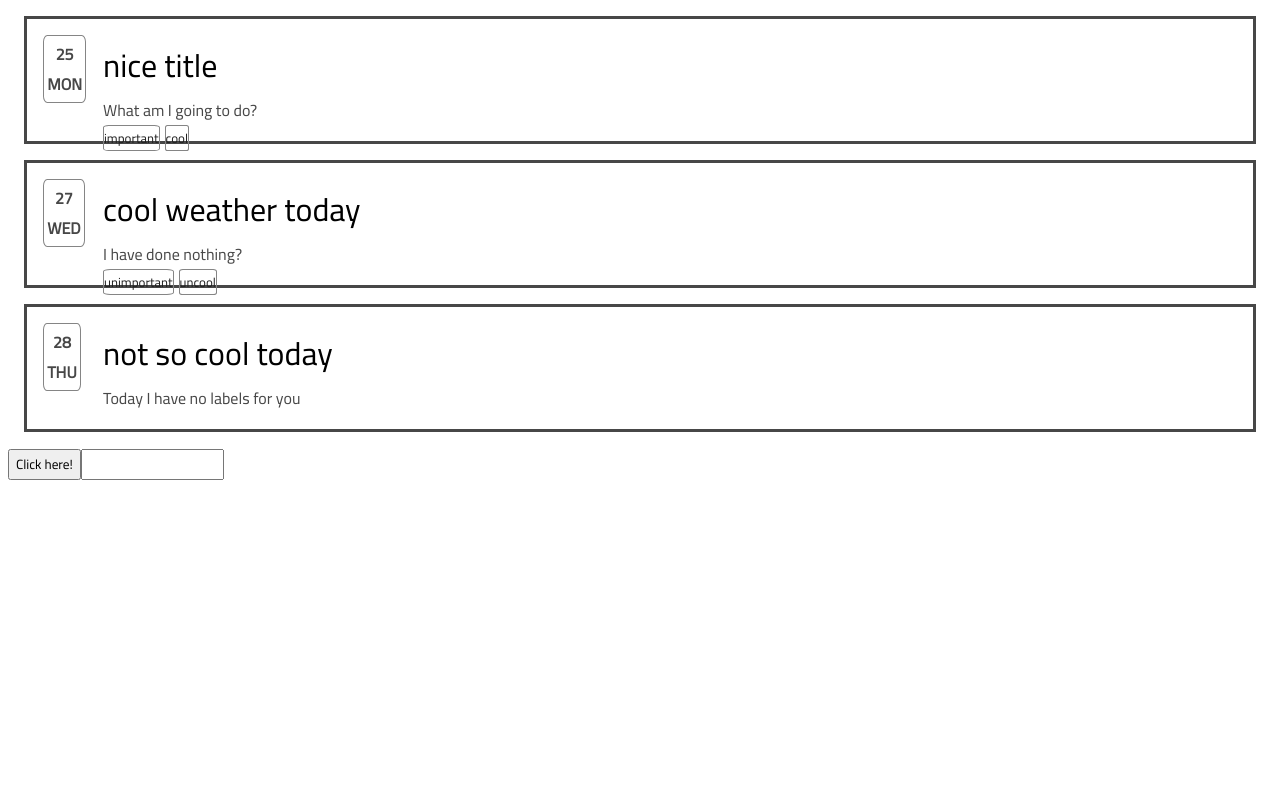
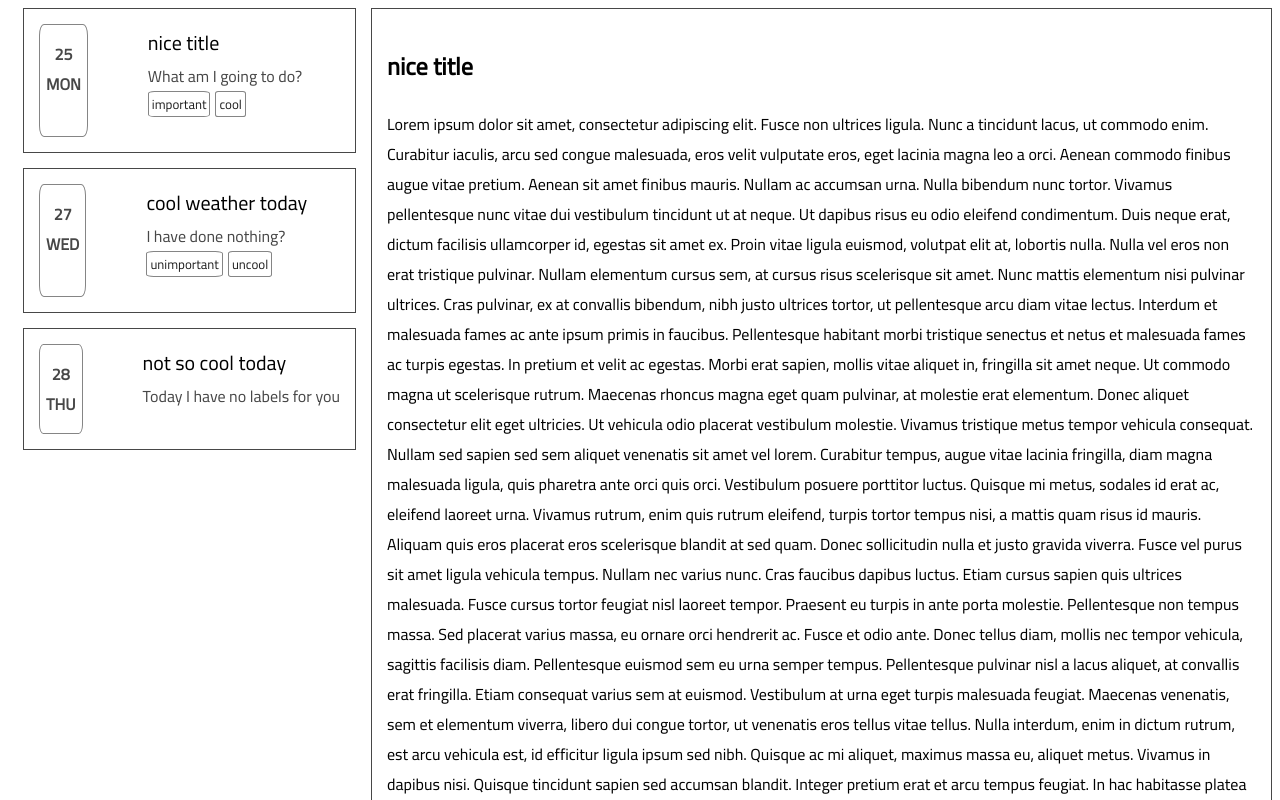
Before and after one commit to Akides/tagebuch-app, a React (Create React App) app in the folder packages/frontend/: page / in a window 1280 px wide. Shown: the top 800 px of the page. Built offline with nearby package versions, Linux system fonts and the light colour scheme; no server answers.

Commit message:
add further styling

```diff
--- a/packages/frontend/src/Themes.tsx
+++ b/packages/frontend/src/Themes.tsx
@@ -12,6 +12,9 @@ const theme = {
       shadowColor: "rgba(0, 0, 0, 0.3)",
       listBackgroundColor: "rgb(45, 45, 45)",
     },
+    sizes: {
+      borderWidth: "1.5px"
+    }
   };
 
   export const Theme = ({ children }:{children: ReactNode}) => (
--- a/packages/frontend/src/components/Card/Card.tsx
+++ b/packages/frontend/src/components/Card/Card.tsx
@@ -16,8 +16,11 @@ export const Card: React.VFC<CardProps> = ({children, title, labels, date, weekd
         const Wrapper = styled.div`
             border-style: solid;
             border-color: ${props => props.theme.colors.fontColor};
-            padding: 1em;
-            margin: 1em;
+            border-width: ${props => props.theme.sizes.borderWidth};
+            padding: 15px;
+            margin: 15px;
+            margin-top: 0;
+            display: flex;
         `;
 
         const Date = styled.div`
@@ -25,7 +28,7 @@ export const Card: React.VFC<CardProps> = ({children, title, labels, date, weekd
             text-align: center;
             border: 0.1em solid ${props => props.theme.colors.borderColor};
             border-radius: 10%;
-            padding: 0.2em;
+            padding: 14px 6px;
             float: left;
             font-weight: bold;
         `;
@@ -36,7 +39,7 @@ export const Card: React.VFC<CardProps> = ({children, title, labels, date, weekd
 
         const Title = styled.div`
             color: black;
-            font-size: 2em;
+            font-size: 20px;
         `;
 
         const Description = styled.div`
@@ -55,8 +58,8 @@ export const Card: React.VFC<CardProps> = ({children, title, labels, date, weekd
             margin-right: 5px;
             border: 0.1em solid ${props => props.theme.colors.borderColor};
             border-radius: 10%;
-
-
+            padding-left: 3px;
+            padding-right: 3px;
         `;
 
         const labels_arr = labels.map((label) => <Label key={label}>{label}</Label>)    //provide key for react
--- a/packages/frontend/src/components/Content.tsx
+++ b/packages/frontend/src/components/Content.tsx
@@ -2,11 +2,21 @@ import { Theme } from "../Themes"
 
 import React from "react";
 import { Mainbar } from "./Mainbar";
+import { Sidebar } from "./Sidebar";
+import { Entry } from "./Entry/Entry";
 
 export const Content: React.VFC = () => {
     return (
         <Theme>
+            <Sidebar/>
             <Mainbar/>
+            <Entry title="nice title" labels={["important, cool"]} date="22.11.2021" weekday="Monday">
+            Lorem ipsum dolor sit amet, consectetur adipiscing elit. Fusce non ultrices ligula. Nunc a tincidunt lacus, ut commodo enim. Curabitur iaculis, arcu sed congue malesuada, eros velit vulputate eros, eget lacinia magna leo a orci. Aenean commodo finibus augue vitae pretium. Aenean sit amet finibus mauris. Nullam ac accumsan urna. Nulla bibendum nunc tortor. Vivamus pellentesque nunc vitae dui vestibulum tincidunt ut at neque. Ut dapibus risus eu odio eleifend condimentum. Duis neque erat, dictum facilisis ullamcorper id, egestas sit amet ex. Proin vitae ligula euismod, volutpat elit at, lobortis nulla.
+            Nulla vel eros non erat tristique pulvinar. Nullam elementum cursus sem, at cursus risus scelerisque sit amet. Nunc mattis elementum nisi pulvinar ultrices. Cras pulvinar, ex at convallis bibendum, nibh justo ultrices tortor, ut pellentesque arcu diam vitae lectus. Interdum et malesuada fames ac ante ipsum primis in faucibus. Pellentesque habitant morbi tristique senectus et netus et malesuada fames ac turpis egestas. In pretium et velit ac egestas. Morbi erat sapien, mollis vitae aliquet in, fringilla sit amet neque. Ut commodo magna ut scelerisque rutrum. Maecenas rhoncus magna eget quam pulvinar, at molestie erat elementum.
+            Donec aliquet consectetur elit eget ultricies. Ut vehicula odio placerat vestibulum molestie. Vivamus tristique metus tempor vehicula consequat. Nullam sed sapien sed sem aliquet venenatis sit amet vel lorem. Curabitur tempus, augue vitae lacinia fringilla, diam magna malesuada ligula, quis pharetra ante orci quis orci. Vestibulum posuere porttitor luctus. Quisque mi metus, sodales id erat ac, eleifend laoreet urna. Vivamus rutrum, enim quis rutrum eleifend, turpis tortor tempus nisi, a mattis quam risus id mauris. Aliquam quis eros placerat eros scelerisque blandit at sed quam. Donec sollicitudin nulla et justo gravida viverra. Fusce vel purus sit amet ligula vehicula tempus. Nullam nec varius nunc. Cras faucibus dapibus luctus. Etiam cursus sapien quis ultrices malesuada. Fusce cursus tortor feugiat nisl laoreet tempor. Praesent eu turpis in ante porta molestie.
+            Pellentesque non tempus massa. Sed placerat varius massa, eu ornare orci hendrerit ac. Fusce et odio ante. Donec tellus diam, mollis nec tempor vehicula, sagittis facilisis diam. Pellentesque euismod sem eu urna semper tempus. Pellentesque pulvinar nisl a lacus aliquet, at convallis erat fringilla. Etiam consequat varius sem at euismod. Vestibulum at urna eget turpis malesuada feugiat. Maecenas venenatis, sem et elementum viverra, libero dui congue tortor, ut venenatis eros tellus vitae tellus. Nulla interdum, enim in dictum rutrum, est arcu vehicula est, id efficitur ligula ipsum sed nibh. Quisque ac mi aliquet, maximus massa eu, aliquet metus. Vivamus in dapibus nisi.
+            Quisque tincidunt sapien sed accumsan blandit. Integer pretium erat et arcu tempus feugiat. In hac habitasse platea dictumst. Duis malesuada et sapien et aliquet. Maecenas ornare erat sed leo luctus, id faucibus tortor vehicula. Fusce ullamcorper, libero in sollicitudin pretium, nibh risus dapibus ipsum, et vestibulum libero justo sit amet sem. Duis tortor ligula, dictum posuere ullamcorper sit amet, tristique ac justo. Cras cursus augue nec sem suscipit vulputate. Nullam non ex a turpis semper feugiat vitae id neque. Duis consectetur ut elit sit amet bibendum. Morbi vel purus vel erat varius viverra. Nullam pretium, leo ac accumsan finibus, dolor eros ornare nunc, eget congue erat ipsum sit amet purus.
+            </Entry>
         </Theme>
     );
 };
--- a/packages/frontend/src/components/Entry/Entry.tsx
+++ b/packages/frontend/src/components/Entry/Entry.tsx
@@ -1,12 +1,29 @@
-import React, { Children, ReactNode } from "react";
+import React, { ReactNode } from "react";
+import styled from "styled-components";
 
 type EntryProps = {
     title: string,
-    children?: ReactNode
+    labels: string[],
+    children?: ReactNode,
+    date: string,
+    weekday: string
 }
 
-export const Card: React.VFC<EntryProps> = ({children, title}) =>
-    <div className="entry">
-        <h2>{title}</h2>
-        <p>{children}</p>
-    </div>
+export const Entry: React.VFC<EntryProps> = ({children, title, labels, date, weekday}) => {
+    const Wrapper = styled.div`
+        border: ${props => props.theme.sizes.borderWidth} solid ${props => props.theme.colors.fontColor};
+
+        padding: 15px;
+        overflow: hidden;
+    `;
+
+    return (
+        <Wrapper>
+            <h2>{title}</h2>
+            <div>{children}</div>
+            <div>{labels}</div>
+            <div>{weekday}</div>
+            <div>{date}</div>
+        </Wrapper>
+    );
+};
--- a/packages/frontend/src/components/Mainbar.tsx
+++ b/packages/frontend/src/components/Mainbar.tsx
@@ -1,12 +1,18 @@
 import React from "react";
+import styled from "styled-components";
 import { Card } from "./Card/Card";
 
 export const Mainbar: React.VFC = () => {
+
+    const Wrapper = styled.div`
+        float: left;
+    `;
+
     return (
-        <section className="Cards">
+        <Wrapper>
             <Card title="nice title" date="25" weekday="MON" labels={["important","cool"]}>What am I going to do?</Card>
             <Card title="cool weather today" date="27" weekday="WED" labels={["unimportant","uncool"]}>I have done nothing?</Card>
             <Card title="not so cool today" date="28" weekday="THU" labels={[]}>Today I have no labels for you</Card>
-        </section>
+        </Wrapper>
     );
 };
--- /dev/null
+++ b/packages/frontend/src/components/Sidebar.tsx
@@ -0,0 +1,15 @@
+import React from "react";
+import styled from "styled-components";
+
+export const Sidebar: React.VFC = () => {
+
+    const Wrapper = styled.div`
+        float: left;
+    `;
+
+    return (
+        <Wrapper>
+
+        </Wrapper>
+    );
+};
--- /dev/null
+++ b/packages/frontend/src/components/Topbar.tsx
@@ -0,0 +1 @@
+import React from "react";
--- /dev/null
+++ b/packages/frontend/src/pages/Main/Main.tsx
@@ -0,0 +1 @@
+import React from "react";
```
Also changed, not shown: packages/frontend/src/components/Entry/Entry.module.css (deleted), 2 other files (tests, documents, lock files or other folders).
